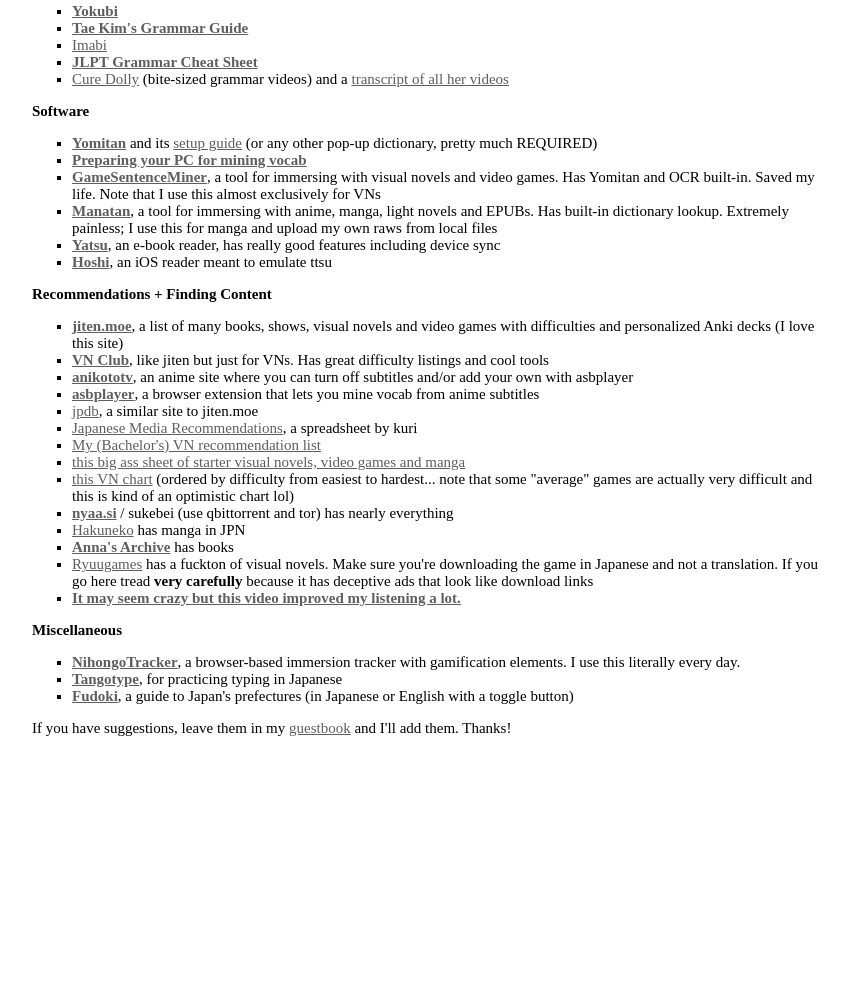
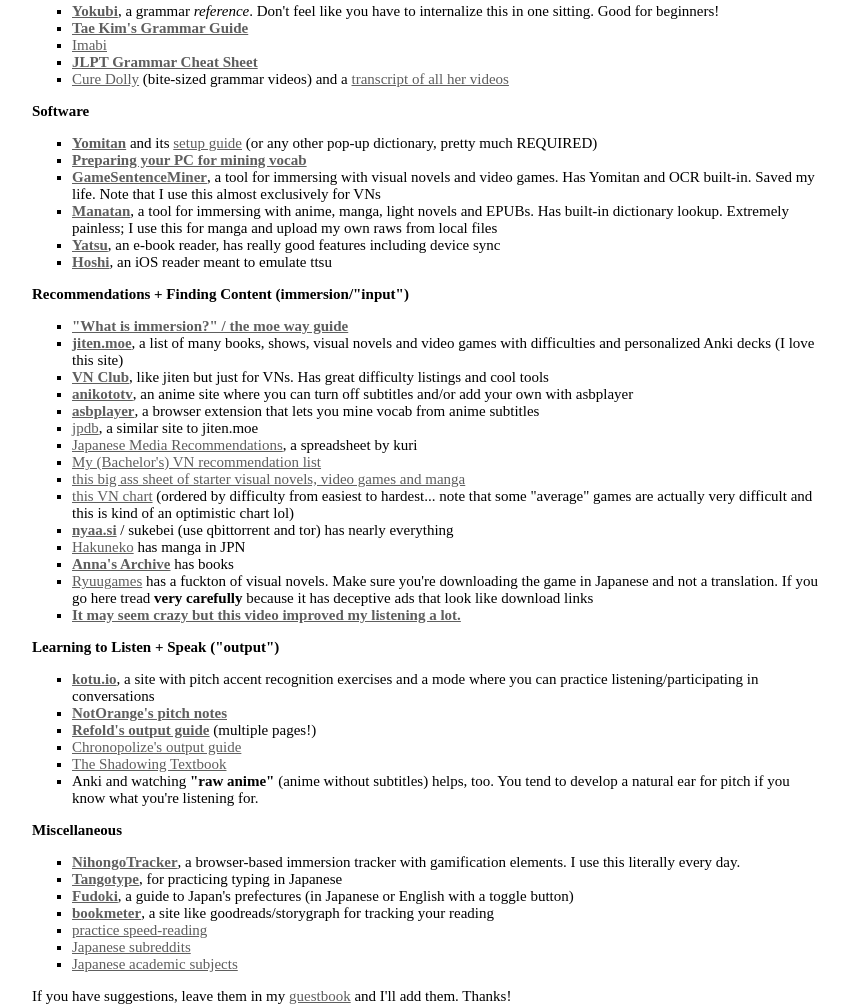
Before and after one commit to oynon/bachelor, a plain HTML site: page bachelor/jpn.html in a window 1280 px wide. Shown: the part 462-1467 px from the top of the page, without its empty margins (113-962 px from the left). Before the commit the page ends 1199 px from the top, so only its background shows below. Drawn offline with Linux system fonts and the light colour scheme; a script that the page names is missing; a web font is replaced by a local one.

Commit message:
Update jpn.html

```diff
--- a/bachelor/jpn.html
+++ b/bachelor/jpn.html
@@ -21,7 +21,7 @@ Ouch! That hurts! Just kidding, I don't mind if you nose around in here. Thanks
 
 <body>
     <div class="container">
-        <div class="head"><b>Bachelor's Japanese resources</b>, last updated 8/26/26</div>
+        <div class="head"><b>Bachelor's Japanese resources</b>, last updated 8/31/26</div>
         <div class="middle">
             I taught myself to read, write and speak Japanese in less than a year using the resources I'll talk about here; much of this is adapted from my semi(?)-viral(?) <a href="https://www.tumblr.com/unusual/805422350487142400/you-can-teach-yourself-japanese-for-free-if-you">Tumblr post</a> on the topic, much of which was inspired by my discovery of <a href="https://learnjapanese.moe/">learnjapanese.moe</a>, another truly great site. The webmaster has a lot of expertise and experience that I don't have, so I suggest you check out some of her resources as well. I also love <a href="https://donkuri.github.io/learn-japanese/">kuri's immersion guide</a>, a page similar to this one.
             <br><br>
@@ -46,8 +46,8 @@ Ouch! That hurts! Just kidding, I don't mind if you nose around in here. Thanks
             <b>Grammar</b>
             <br><br>
             <ol>
-                <li><a href="https://yoku.bi/"><b>Yokubi</b></a></li>
-                <li><a href="https://gohoneko.neocities.org/grammar/taekim"><b>Tae Kim's Grammar Guide</b></a></li>
+                <li><a href="https://yoku.bi/"><b>Yokubi</b></a>, a grammar <i>reference</i>. Don't feel like you have to internalize this in one sitting. Good for beginners!</li>
+                <li><a href="https://guidetojapanese.org/learn/grammar/compound"><b>Tae Kim's Grammar Guide</b></a></li>
                 <li><a href="https://imabi.org/">Imabi</a></li>
                 <li><a href="https://jlptgrammarlist.neocities.org/"><b>JLPT Grammar Cheat Sheet</b></a></li>
                 <li><a href="https://www.youtube.com/playlist?list=PLg9uYxuZf8x_A-vcqqyOFZu06WlhnypWj">Cure Dolly</a> (bite-sized grammar videos) and a <a href="https://kellenok.github.io/cure-script/1-the-basic-types-of-sentences.html">transcript of all her videos</a></li>
@@ -61,8 +61,9 @@ Ouch! That hurts! Just kidding, I don't mind if you nose around in here. Thanks
                 <li><a href="https://yatsu.moe/"><b>Yatsu</b></a>, an e-book reader, has really good features including device sync</li>
                 <li><a href="https://github.com/Manhhao/Hoshi-Reader"><b>Hoshi</b></a>, an iOS reader meant to emulate ttsu</li>
             </ol>
-            <b>Recommendations + Finding Content</b>
+            <b>Recommendations + Finding Content (immersion/"input")</b>
             <ol>
+            	<li><a href="https://learnjapanese.moe/guide/#15-what-even-is-immersion"><b>"What is immersion?" / the moe way guide</b></a></li>
                 <li><a href="https://jiten.moe/"><b>jiten.moe</b></a>, a list of many books, shows, visual novels and video games with difficulties and personalized Anki decks (I love this site)</li>
                 <li><a href="https://vnclub.org/"><b>VN Club</b></a>, like jiten but just for VNs. Has great difficulty listings and cool tools</li>
                 <li><a href="https://anikototv.to/"><b>anikototv</b></a>, an anime site where you can turn off subtitles and/or add your own with asbplayer</li>
@@ -78,11 +79,24 @@ Ouch! That hurts! Just kidding, I don't mind if you nose around in here. Thanks
                 <li><a href="https://www.ryuugames.com/tag/japanese/">Ryuugames</a> has a fuckton of visual novels. Make sure you're downloading the game in Japanese and not a translation. If you go here tread <b>very carefully</b> because it has deceptive ads that look like download links</li>
                 <li><a href="https://www.youtube.com/watch?v=VvZY5G71L0s"><b>It may seem crazy but this video improved my listening a lot.</b></a></li>
             </ol>
+            <b>Learning to Listen + Speak ("output")</b>
+            <ol>
+            <li><a href="https://kotu.io"><b>kotu.io</b></a>, a site with pitch accent recognition exercises and a mode where you can practice listening/participating in conversations</li>
+            <li><a href="https://xythh.github.io/NotOrange"><b>NotOrange's pitch notes</b></a></li>
+            <li><a href="https://refold.la/roadmap/stage-3/overview"><b>Refold's output guide</b></a> (multiple pages!)</li>
+            <li><a href="https://docs.google.com/document/d/1Z5l3RSoTQoJ32sDdbARTc6rutYd8an6YAxhX6TGdr_I">Chronopolize's output guide</a></li>
+            <li><a href="https://https://drive.google.com/file/d/1_yTMBmCk6Pa379nV-djT5mXmJIn3ELQ5">The Shadowing Textbook</a></li>
+            <li>Anki and watching <b>"raw anime"</b> (anime without subtitles) helps, too. You tend to develop a natural ear for pitch if you know what you're listening for.</li>
+            </ol>
             <b>Miscellaneous</b>
             <ol>
                 <li><a href="https://nihongotracker.app"><b>NihongoTracker</b></a>, a browser-based immersion tracker with gamification elements. I use this literally every day.</li>
                 <li><a href="https://tangotype.com"><b>Tangotype</b></a>, for practicing typing in Japanese</li>
                 <li><a href="https://fudoki.app"><b>Fudoki</b></a>, a guide to Japan's prefectures (in Japanese or English with a toggle button)</li>
+                <li><a href="https://bookmeter.com/"><b>bookmeter</b></a>, a site like goodreads/storygraph for tracking your reading</li>
+                <li><a href="https://www.pc-sokudoku.co.jp/training.html">practice speed-reading</a></li>
+                <li><a href="https://reddit-watch.herokuapp.com/">Japanese subreddits</a></li>
+                <li><a href="https://docs.google.com/document/d/1fiE0HxJ6IeLdYqPGVQWpPMwZhP1aXj3iY2s0OdoQm-s/edit?pli=1&tab=t.0#heading=h.bf2lmr20r5lp">Japanese academic subjects</a></li>
             </ol>
             If you have suggestions, leave them in my <a href="https://otacon.atabook.org">guestbook</a> and I'll add them. Thanks!
         </div>
```
